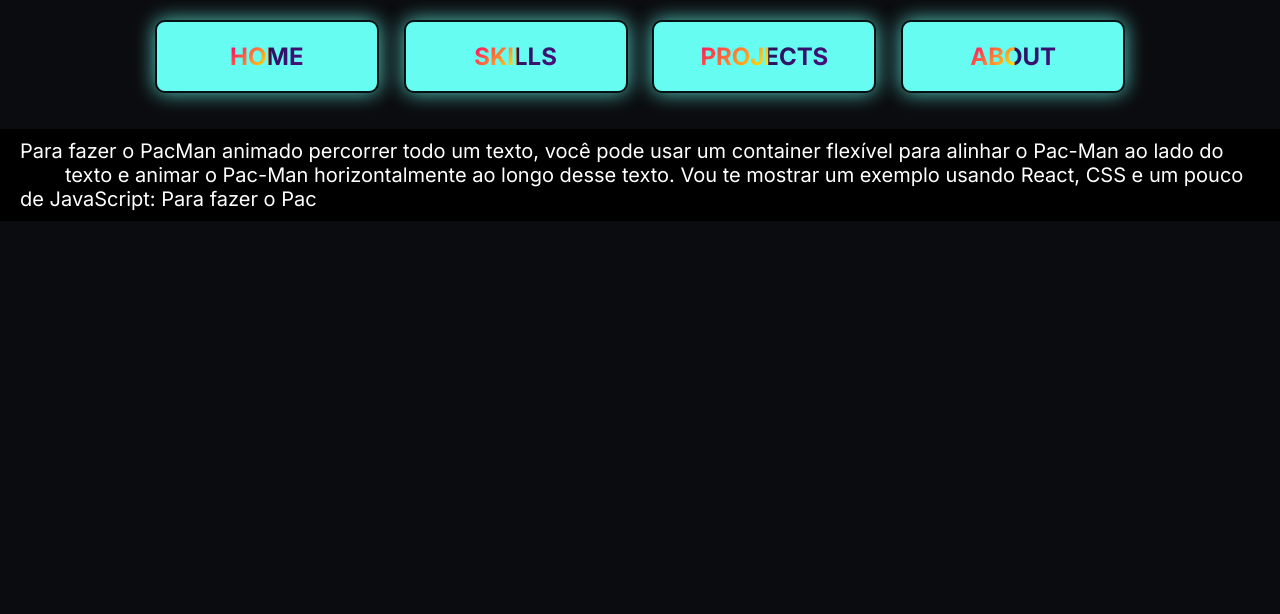
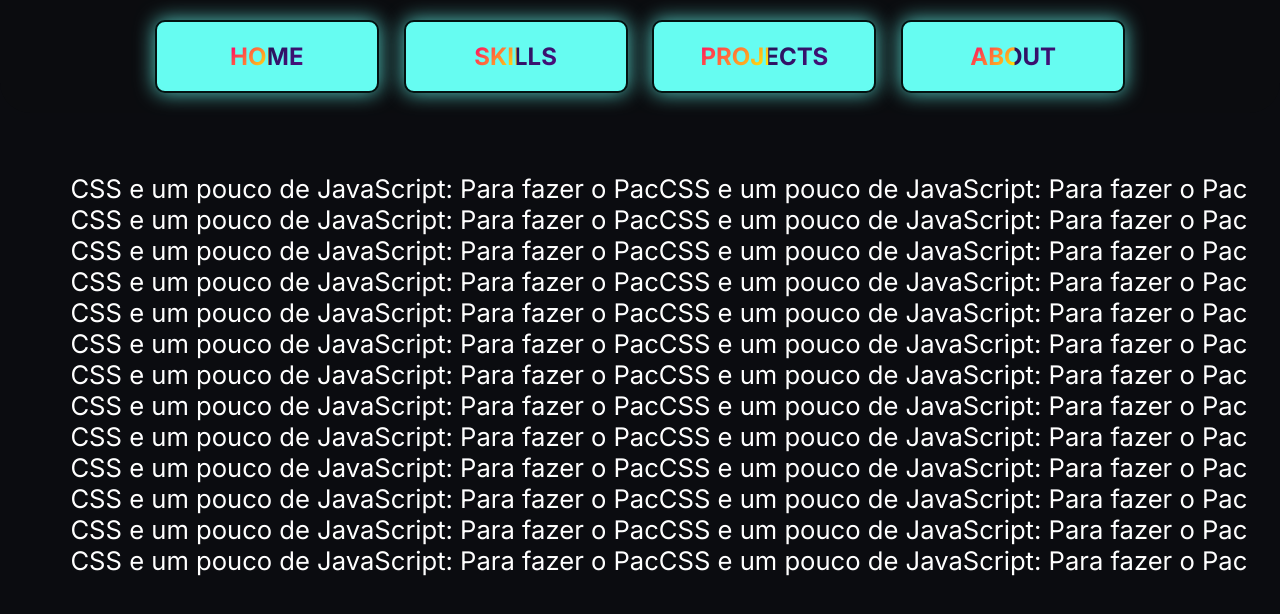
Before and after one commit to agadfs/TheNewPortifolio, a Next.js app: page /about in a window 1280 px wide. Shown: the top 614 px of the page. Built offline with nearby package versions, Linux system fonts and the light colour scheme.

Commit message:
Paquemen

```diff
--- a/app/about/page.js
+++ b/app/about/page.js
@@ -1,16 +1,26 @@
-
 import PacManRunningOnText from "@/src/components/PacManRunningText";
 
 export default function AboutPage() {
   return (
-
-      <div >
-
-        <PacManRunningOnText
-        textToRunOn={
-          `Para fazer o PacMan animado percorrer todo um texto, você pode usar um container flexível para alinhar o Pac-Man ao lado do
-        texto e animar o Pac-Man horizontalmente ao longo desse texto. Vou te mostrar um exemplo usando React, CSS e um pouco de JavaScript: Para fazer o Pac`}
-        textColor={"white"} />
-        </div>
+    <div>
+      <PacManRunningOnText
+        textToRunOn={`
+        CSS e um pouco de JavaScript: Para fazer o PacCSS e um pouco de JavaScript: Para fazer o Pac
+        CSS e um pouco de JavaScript: Para fazer o PacCSS e um pouco de JavaScript: Para fazer o Pac
+        CSS e um pouco de JavaScript: Para fazer o PacCSS e um pouco de JavaScript: Para fazer o Pac
+        CSS e um pouco de JavaScript: Para fazer o PacCSS e um pouco de JavaScript: Para fazer o Pac
+        CSS e um pouco de JavaScript: Para fazer o PacCSS e um pouco de JavaScript: Para fazer o Pac
+        CSS e um pouco de JavaScript: Para fazer o PacCSS e um pouco de JavaScript: Para fazer o Pac
+        CSS e um pouco de JavaScript: Para fazer o PacCSS e um pouco de JavaScript: Para fazer o Pac
+        CSS e um pouco de JavaScript: Para fazer o PacCSS e um pouco de JavaScript: Para fazer o Pac
+        CSS e um pouco de JavaScript: Para fazer o PacCSS e um pouco de JavaScript: Para fazer o Pac
+        CSS e um pouco de JavaScript: Para fazer o PacCSS e um pouco de JavaScript: Para fazer o Pac
+        CSS e um pouco de JavaScript: Para fazer o PacCSS e um pouco de JavaScript: Para fazer o Pac
+        CSS e um pouco de JavaScript: Para fazer o PacCSS e um pouco de JavaScript: Para fazer o Pac
+        CSS e um pouco de JavaScript: Para fazer o PacCSS e um pouco de JavaScript: Para fazer o Pac
+        `}
+        textColor={"white"}
+      />
+    </div>
   );
 }
--- a/src/components/PacManRunningText/index.js
+++ b/src/components/PacManRunningText/index.js
@@ -1,5 +1,5 @@
 "use client";
-import React, { useEffect, useRef } from "react";
+import React, { useEffect, useRef, useState } from "react";
 import styles from "./pacman.module.css";
 
 export default function PacManRunningOnText({
@@ -7,61 +7,116 @@ export default function PacManRunningOnText({
   textType,
   textColor,
 }) {
+  const [displayedText, setDisplayedText] = useState("");
+  const [pacmanPosition, setPacmanPosition] = useState({ x: 0, y: 0 });
+  const [lineHeight, setLineHeight] = useState(0);
+  const [isPacmanVisible, setIsPacmanVisible] = useState(true); // Track Pac-Man visibility
   const textRef = useRef(null);
-  const pacmanRef = useRef(null);
+
+  const calculateLineHeight = () => {
+    const screenWidth = window.innerWidth;
+    const fontSizeInPx = screenWidth * 0.02;
+    console.log(fontSizeInPx) // 2vw in pixels
+    return fontSizeInPx; // Assume line-height is 1.2 times the font size
+  };
 
   useEffect(() => {
-    const textElement = textRef.current;
-    const pacmanElement = pacmanRef.current;
-    const textWidth = textElement.clientWidth;
-    const animationDuration = 2000; // Duração da animação em milissegundos
-
-    textElement.style.visibility = "visible"; // Faz o texto ficar visível
-    textElement.style.color = "transparent"; // Inicialmente, o texto é transparente
-
-    let startTime = null;
-
-    const movePacman = (timestamp) => {
-      if (!startTime) startTime = timestamp;
-      const progress = timestamp - startTime;
-
-      const pacmanX = Math.min((progress / animationDuration) * textWidth, textWidth);
-      pacmanElement.style.transform = `translateX(${pacmanX}px)`;
-
-      const visibleChars = Math.floor((pacmanX / textWidth) * textToRunOn.length);
-
-      // Revela apenas os caracteres que o Pac-Man já passou
-      const visibleText = textToRunOn.slice(0, visibleChars);
-      const hiddenText = textToRunOn.slice(visibleChars);
-
-      textElement.innerHTML = `<span style="color: ${textColor || 'white'}">${visibleText}</span><span style="color: transparent">${hiddenText}</span>`;
-
-      if (pacmanX < textWidth) {
-        requestAnimationFrame(movePacman);
-      } else {
-        pacmanElement.style.transition = "opacity 0.5s ease-out";
-        pacmanElement.style.opacity = 0; // Faz o Pac-Man desaparecer
-      }
+    const updateLineHeight = () => {
+      setLineHeight(calculateLineHeight());
     };
 
-    requestAnimationFrame(movePacman);
+    updateLineHeight(); // Initial calculation
+    window.addEventListener("resize", updateLineHeight); // Recalculate on resize
 
-    return () => {
-      pacmanElement.style.transform = "translateX(0)"; // Reseta a posição do Pac-Man ao desmontar o componente
-      pacmanElement.style.opacity = 1; // Reseta a opacidade ao desmontar o componente
-    };
-  }, [textToRunOn, textColor]);
+    return () => window.removeEventListener("resize", updateLineHeight);
+  }, []);
+
+  useEffect(() => {
+    if (!lineHeight) return; // Wait for lineHeight to be calculated
+
+    let currentIndex = 0;
+    let pacmanX = 0;
+    let pacmanY = 0;
+    const screenWidth = window.innerWidth;
+    const speedPerSecond = screenWidth * 0.59;
+    const updatesPerSecond = 60;
+    const distancePerUpdate = speedPerSecond / updatesPerSecond;
+
+    const intervalId = setInterval(() => {
+      const currentChar = textToRunOn[currentIndex];
+      setDisplayedText((prev) => prev + currentChar);
+
+      if (
+        currentChar === " " &&
+        pacmanX + distancePerUpdate >= textRef.current.clientWidth
+      ) {
+        currentIndex++;
+        return;
+      }
+
+      if (
+        currentChar === "\n" ||
+        pacmanX + distancePerUpdate >= textRef.current.clientWidth
+      ) {
+        pacmanX = 0;
+        if(textRef.current.clientWidth <=320){
+          pacmanY += lineHeight*0.32;
+        }
+        if(textRef.current.clientWidth <=375 && textRef.current.clientWidth > 320){
+          pacmanY += lineHeight*0.35;
+        }
+        if(textRef.current.clientWidth <=425 && textRef.current.clientWidth > 375){
+          pacmanY += lineHeight*0.38;
+        }
+        if(textRef.current.clientWidth <=768 && textRef.current.clientWidth > 425){
+          pacmanY += lineHeight*0.56;
+        }
+        if(textRef.current.clientWidth <=1024 && textRef.current.clientWidth > 768){
+          pacmanY += lineHeight*0.61;
+        }
+        if(textRef.current.clientWidth <=1440 && textRef.current.clientWidth > 1024){
+          pacmanY += lineHeight*0.644;
+        }
+        if(textRef.current.clientWidth > 1440){
+          pacmanY += lineHeight*0.644;
+        }
+
+
+      } else {
+        pacmanX += distancePerUpdate;
+      }
+
+      setPacmanPosition({ x: pacmanX, y: pacmanY });
+
+      currentIndex++;
+
+      // Check if the entire text has been displayed
+      if (currentIndex + 1 >= textToRunOn.length) {
+        setIsPacmanVisible(false); // Hide Pac-Man
+        clearInterval(intervalId);
+      }
+    }, 200 / updatesPerSecond);
+
+    return () => clearInterval(intervalId);
+  }, [textToRunOn, lineHeight]);
 
   return (
     <div className={styles.container}>
-      <div className={styles.pacmanbody} ref={pacmanRef}>
-        <div className={styles.pacman}>
-          <div className={styles.mouth}></div>
+      {isPacmanVisible && ( // Conditionally render Pac-Man
+        <div
+          className={styles.pacmanbody}
+          style={{
+            transform: `translate(${pacmanPosition.x}px, ${pacmanPosition.y}px)`,
+          }}
+        >
+          <div className={styles.pacman}>
+            <div className={styles.mouth}></div>
+          </div>
+          <div className={styles.eye}></div>
         </div>
-        <div className={styles.eye}></div>
-      </div>
-      <div className={styles.text} ref={textRef}>
-        {textToRunOn}
+      )}
+      <div ref={textRef} className={styles.text} style={{ color: textColor }}>
+        {displayedText}
       </div>
     </div>
   );
--- a/src/components/PacManRunningText/pacman.module.css
+++ b/src/components/PacManRunningText/pacman.module.css
@@ -1,53 +1,53 @@
 .pacman {
-    width: 50px;
-    height: 50px;
-    position: relative;
+  width: 5vw;
+  height: 5vw;
   overflow: hidden;
   animation: pacman-animation 0.5s infinite;
 }
 
 .container {
-    display: flex;
-    align-items: center;
   position: relative;
   overflow: hidden;
-    font-size: 20px;
-    background-color: black;
-    padding: 10px;
+  font-size: 2vw;
+  padding: 1vw;
   white-space: pre-wrap;
+  /* Adjust alignment if needed */
+  align-items: flex-start; /* or remove flex display if not needed */
 }
 
 .mouth {
-    width: 51px;
-    height: 51px;
+  width: 5vw;
+  height: 5vw;
   background: black;
   border-radius: 50%;
   clip-path: polygon(50% 50%, 100% 0, 100% 100%);
 }
 
 .eye {
-    width: 8px;
-    height: 8px;
+  width: 1vw;
+  height: 1vw;
   background: black;
   border-radius: 50%;
-    position: relative;
-    top: -40px;
-    left: 20px;
+  position: absolute;
+  top: 1vw; /* Adjust to correctly position the eye */
+  left: 1vw;
 }
 
 .pacmanbody {
-    width: 50px;
-    height: 50px;
+  width: 5vw;
+  height: 5vw;
   background: yellow;
   border-radius: 50%;
   position: absolute;
+  top: 0; /* Ensure top alignment */
   left: 0;
 }
 
 .text {
-    margin-left: 10px;
-    visibility: hidden;
+  font-size: 2vw;
+  color: burlywood;
 }
+
 @keyframes pacman-animation {
   0% {
     clip-path: polygon(50% 50%, 100% 0, 100% 100%);
--- a/src/components/game/index.js
+++ b/src/components/game/index.js
@@ -410,6 +410,7 @@ const PacMan = ({ isMobile }) => {
             position: "absolute",
             zIndex: 50,
             bottom: "-70%",
+            justifyContent: "center",
           }}
         >
           <div
--- a/src/components/headerPc/index.js
+++ b/src/components/headerPc/index.js
@@ -74,15 +74,15 @@ export default function HeaderPc1({
               width: "100%",
               justifyContent: "center",
               flexDirection: "column",
-              backgroundColor: "rgb(15, 15, 15, 0.1)",
-              padding: "20px",
+              backgroundColor: "rgb(15, 15, 15, 1)",
+              padding: "0px",
               borderEndEndRadius: "30px",
               borderEndStartRadius: "30px",
               alignItems: "center",
               gap: "1vh",
               position: "absolute",
               zIndex: "100",
-              right: !openMenu ? "100%" : "0%",
+              right: !openMenu ? "110%" : "0%",
               transition: "all 0.5s ease-in-out",
             }}
           >
@@ -96,7 +96,7 @@ export default function HeaderPc1({
                   className={`button ${isHovered ? "hovered" : ""}`}
                   style={{
                     border: `2px solid ${colorBorder}`,
-                    width: !isHovered ? `${100}%` : `${100}%`,
+                    width: !isHovered ? `${80}%` : `${80}%`,
                     minWidth: "180px",
                     textAlign: "center",
                     padding: "20px",
```
Lines whose indentation alone changed are shown as unchanged.
